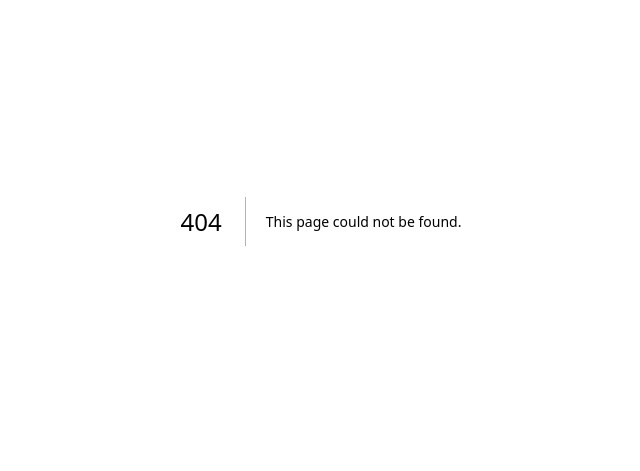
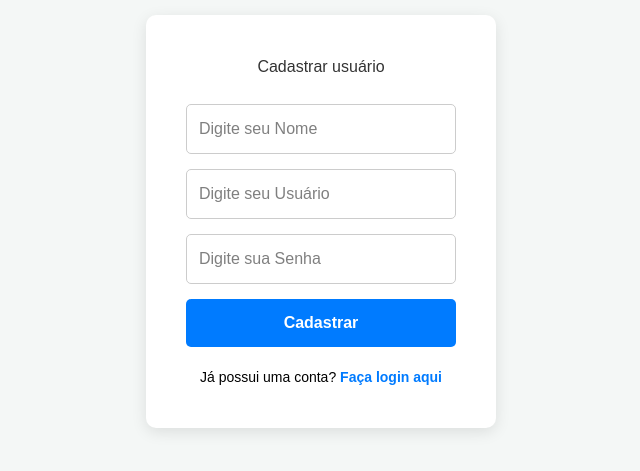
Before and after one commit to Jaogui08/Frontend-02_aula11, a Next.js app: page /registro in a window 1280 px wide. Before the commit this address had no page. Shown: the part 179-650 px from the top of the page, without its empty margins (319-959 px from the left). Built offline with nearby package versions, Linux system fonts and the light colour scheme.

Commit message:
Avaliação Frontend

```diff
--- /dev/null
+++ b/app/components/NavBar.tsx
@@ -0,0 +1,18 @@
+import "./navbar.css"
+
+export default function NavBar(){
+    return(
+        <nav>
+            <div>
+                <img src=""/>
+            </div>
+            <div>
+                <a href="">Dashboard</a>
+                <a href="">Produtos</a>
+                <a href="">
+                    Sair do Sistema
+                </a>
+            </div>
+        </nav>
+    )
+}
--- a/app/dashboard/page.tsx
+++ b/app/dashboard/page.tsx
@@ -2,7 +2,9 @@
 
 import { useState, useEffect } from "react";
 import { useRouter } from "next/navigation";
-import Cookies from "js-cookie"; // Importamos a biblioteca
+import Cookies from "js-cookie";
+import NavBar from "../components/NavBar";
+import "../formStyle.css";
 
 
 export default function Dashboard() {
@@ -30,12 +32,15 @@ export default function Dashboard() {
 
 
     return (
-        <div>
-            <h1>Seja bem-vindo, {nome || "Visitante"}!</h1>
-            <p>Esta é uma área protegida</p>
+        <section className="dashboardContainer">
+            <NavBar/>
 
+            <div className="dashboardCont">
+                <h1>Seja bem-vindo, {nome || "Visitante"}!</h1>
+                <p>Esta é uma área protegida</p>
 
-            <button onClick={logout}> Sair do Sistema </button>
-        </div>
+                <button onClick={logout}> Sair do Sistema </button>
+            </div>
+        </section>
     );
 }
--- a/app/formStyle.css
+++ b/app/formStyle.css
@@ -72,3 +72,39 @@
     text-decoration: none;
     font-weight: bold;
 }
+
+.dashboardContainer{
+    display: flex;
+    justify-content: center;
+    align-items: center;
+    flex-direction: column;
+    height: 100vh;
+    background-color: #f4f7f6;
+}
+.dashboardCont{
+    display: flex;
+    flex-direction: column;
+    align-items: center;
+    background-color: #ffffff;
+    box-shadow: 0 4px 15px rgba(0, 0, 0, 0.1);
+    border-radius: 10px;
+    padding: 50px;
+    font-size: 1.1rem;
+}
+
+.dashboardCont h1{
+    margin-bottom: 10px;
+}
+.dashboardCont button{
+    margin-top: 30px;
+    color: #ffffff;
+    background-color: #007bff;
+    padding: 10px;
+    width: 100%;
+    border-radius: 5px;
+    border: none;
+    transition: background-color 0.3s;
+}
+.dashboardCont button:hover{
+    background-color: #0056b3;
+}
--- a/app/hooks/useLogin.tsx
+++ b/app/hooks/useLogin.tsx
@@ -8,38 +8,55 @@ import Cookies from 'js-cookie';
 export function useLogin() {
   const router = useRouter();
 
-  // Estados simples e separados, iguais aos do cadastro de produtos
   const [username, setUsername] = useState('');
   const [password, setPassword] = useState('');
+  const [name, setName] = useState('');
 
-  // Função disparada ao clicar no botão Entrar
   function entrar(evento: React.FormEvent) {
-    evento.preventDefault(); // Evita que a página recarregue
+    evento.preventDefault();
 
-    // Montamos o objeto que vai para a API
     const dadosLogin = {
       username: username,
-      password: password
+      password: password,
     };
 
     api.post('/users/auth', dadosLogin)
       .then((resposta) => {
-        Cookies.set('logged', 'true', { expires: 1 }); // Expira as credenciais de login em 1 dia
-        Cookies.set('userName', resposta.data.name, { expires: 1 }); // Expira o nome em 1 dia
+        Cookies.set('logged', 'true', { expires: 1 });
+        Cookies.set('userName', resposta.data.name, { expires: 1 });
 
-        // Vai para a página principal (Dashboard)
         router.push('/dashboard');
       })
       .catch(() => {
-        // Mostra o erro simples se a senha estiver errada
         alert('Erro: Usuário ou senha incorretos!');
       });
   }
 
-  // Exportamos tudo que a tela vai precisar
+  function cadastrar(evento: React.FormEvent) {
+    evento.preventDefault();
+
+    const dadosCadastro = {
+      username: username,
+      password: password,
+      name: name
+    };
+
+    api.post('/users/', dadosCadastro)
+      .then((resposta) => {
+        alert("Usuário cadastrado com sucesso!");
+
+        router.push('/');
+      })
+      .catch(() => {
+        alert('Erro: Informações inválidas para o cadastro!');
+      });
+  }
+
   return {
     username, setUsername,
     password, setPassword,
-    entrar
+    name, setName,
+    entrar,
+    cadastrar
   };
 }
--- a/app/page.tsx
+++ b/app/page.tsx
@@ -5,7 +5,7 @@ import { useLogin } from './hooks/useLogin';
 import "./formStyle.css"
 
 export default function Home() {
-  // Puxamos as funções e variáveis do nosso Hook
+
   const {
     username, setUsername,
     password, setPassword,
@@ -17,7 +17,6 @@ export default function Home() {
       <div className="login-card">
         <h1>Área de Acesso</h1>
 
-        {/* Quando o formulário for submetido, chama a função entrar */}
         <form onSubmit={entrar}>
 
           <div className="input-group">
--- /dev/null
+++ b/app/registro/page.tsx
@@ -0,0 +1,68 @@
+'use client';
+
+import Link from 'next/link';
+import { useLogin } from '../hooks/useLogin';
+import "../formStyle.css"
+
+export default function Cadastro() {
+
+  const {
+    username, setUsername,
+    password, setPassword,
+    name, setName,
+    cadastrar
+  } = useLogin();
+
+  return (
+    <div className="login-container">
+        <div className="login-card">
+            <h1>Cadastrar usuário</h1>
+
+            <form onSubmit={cadastrar}>
+
+                <div className="input-group">
+                    <input
+                        type="text"
+                        placeholder="Digite seu Nome"
+                        value={name}
+                        onChange={(e) => setName(e.target.value)} // Atualiza apenas o username
+                        className="input-field"
+                        required
+                    />
+                </div>
+
+                <div className="input-group">
+                    <input
+                        type="text"
+                        placeholder="Digite seu Usuário"
+                        value={username}
+                        onChange={(e) => setUsername(e.target.value)} // Atualiza apenas o username
+                        className="input-field"
+                        required
+                    />
+                </div>
+
+                <div className="input-group">
+                    <input
+                        type="password"
+                        placeholder="Digite sua Senha"
+                        value={password}
+                        onChange={(e) => setPassword(e.target.value)} // Atualiza apenas o password
+                        className="input-field"
+                        required
+                    />
+                </div>
+
+                <button type="submit" className="btn-login">
+                    Cadastrar
+                </button>
+            </form>
+
+            <div className="footer-link">
+                <span>Já possui uma conta? </span>
+                <Link href="./">Faça login aqui</Link>
+            </div>
+        </div>
+    </div>
+  );
+}
```
Also changed, not shown: app/layout.tsx (+6 -1 lines), app/components/navbar.css (added), public/deathbat.png (added).
